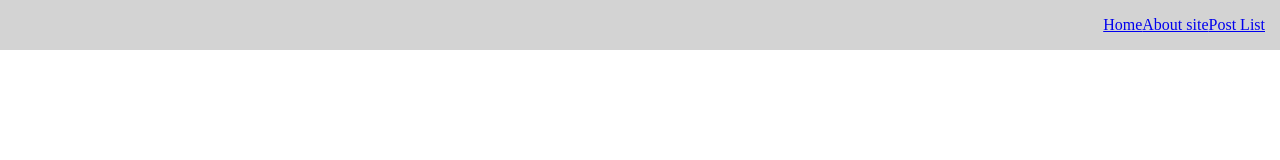
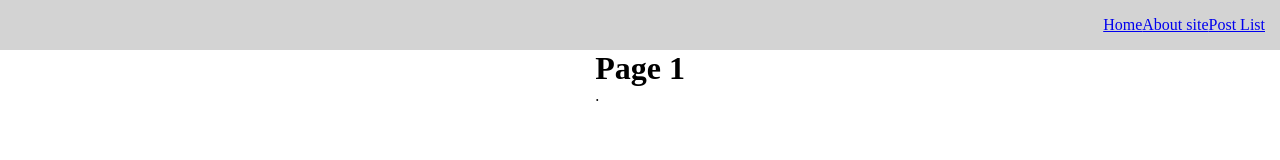
Before and after one commit to Lougles/react-improve-skill, a React (Create React App) app: page /posts/1 in a window 1280 px wide. Shown: the top 160 px of the page. Built offline with nearby package versions, Linux system fonts and the light colour scheme; no server answers.

Commit message:
added postIdPage, but not finished

```diff
--- a/src/API/PostService.js
+++ b/src/API/PostService.js
@@ -10,4 +10,8 @@ export default class PostService {
     });
     return response;
   }
+  static async getById (id) {
+    const response = await axios.get('https://jsonplaceholder.typicode.com/posts/' + id);
+    return response;
+  }
 };
--- a/src/App.js
+++ b/src/App.js
@@ -1,29 +1,14 @@
 import React, {useEffect, useState} from "react";
 import './styles/App.css'
-import {
-  BrowserRouter,
-  Routes,
-  Route, Link,
-} from "react-router-dom";
-import About from "./pages/About";
-import Post from "./pages/Post";
-import Home from "./pages/Home";
+import { BrowserRouter } from "react-router-dom";
+import NavBar from "./components/UI/Navbar/NavBar";
+import AppRouter from "./components/AppRouter";
 
 function App() {
   return (
     <BrowserRouter>
-      <div className='navbar'>
-        <div className="navbar__links">
-          <Link to="/">Home</Link>
-          <Link to="/about">About site</Link>
-          <Link to="/posts">Post List</Link>
-        </div>
-      </div>
-      <Routes>
-        <Route path="/" element={<Home />} />
-        <Route path="/about" element={<About />} />
-        <Route path="/posts" element={<Post />} />
-      </Routes>
+      <NavBar />
+      <AppRouter />
     </BrowserRouter>
   );
 }
--- /dev/null
+++ b/src/components/AppRouter.jsx
@@ -0,0 +1,20 @@
+import React from 'react';
+import {Navigate, Route, Routes} from "react-router-dom";
+import Home from "../pages/Home";
+import About from "../pages/About";
+import Post from "../pages/Post";
+import PostIdPage from "../pages/PostIdPage";
+
+const AppRouter = () => {
+  return (
+    <Routes>
+      <Route path="/" element={<Home />} />
+      <Route path="/about" element={<About />} />
+      <Route path="/posts" element={<Post />} />
+      <Route path="/posts/:id" element={<PostIdPage />} />
+      <Route path="*" element={<Navigate to='/posts' replace />} />
+    </Routes>
+  );
+};
+
+export default AppRouter;
--- a/src/components/PostItem.js
+++ b/src/components/PostItem.js
@@ -1,7 +1,10 @@
 import React from 'react';
 import '../styles/App.css'
+import MyButton from "./UI/button/MyButton";
+import { useNavigate } from "react-router-dom";
 
 const PostItem = ({post, remove}) => {
+  const navigate = useNavigate();
   return (
     <div className={"app"}>
       <div className={"post"}>
@@ -12,7 +15,8 @@ const PostItem = ({post, remove}) => {
           </div>
         </div>
         <div className={"post_delete_btns"}>
-          <button onClick={() => remove(post.id)}>Delete</button>
+          <MyButton onClick={() => navigate(`/posts/${post.id}`)}>Open</MyButton>
+          <MyButton onClick={() => remove(post.id)}>Delete</MyButton>
         </div>
       </div>
     </div>
--- /dev/null
+++ b/src/components/UI/Navbar/NavBar.js
@@ -0,0 +1,16 @@
+import React from 'react';
+import {Link} from "react-router-dom";
+
+const NavBar = () => {
+  return (
+    <div className='navbar'>
+      <div className="navbar__links">
+        <Link to="/">Home</Link>
+        <Link to="/about">About site</Link>
+        <Link to="/posts">Post List</Link>
+      </div>
+    </div>
+  );
+};
+
+export default NavBar;
--- /dev/null
+++ b/src/pages/PostIdPage.jsx
@@ -0,0 +1,31 @@
+import React, {useEffect, useState} from 'react';
+import {useParams} from 'react-router-dom'
+import {useFetch} from "../hooks/useFetch";
+import PostService from "../API/PostService";
+import Loader from "../components/UI/Loader/Loader";
+
+const PostIdPage = () => {
+  const params = useParams();
+  const [post, setPost] = useState({});
+  const [fetchPostById, isLoading, error] = useFetch(async (id) => {
+    const response = await PostService.getById(id);
+    setPost(response.data);
+  })
+
+  useEffect(() => {
+    fetchPostById(params.id)
+  }, [])
+  console.log(params);
+  return (
+    <div>
+      <h1>Page {params.id} </h1>
+      {isLoading ?
+      <Loader />
+      :
+      <div>{post.id}. {post.title}</div>
+      }
+    </div>
+  );
+};
+
+export default PostIdPage;
--- a/src/styles/App.css
+++ b/src/styles/App.css
@@ -20,6 +20,9 @@
 }
 .remove-btn {
     margin-right: 0.5rem;
+}
+.post_delete_btns{
+    display: flex;
 }
 .post-enter {
     transform: translateX(-350px);
```
